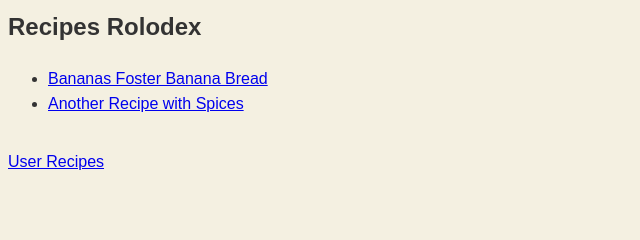
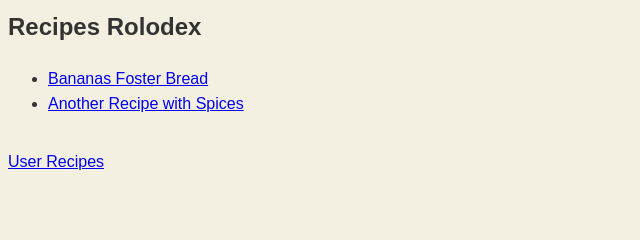
Before and after one commit to evankirk/UserRecipes, a plain HTML site: page spices.html in a window 1280 px wide. Shown: the part 178-418 px from the top of the page, 0-640 px from the left. Drawn offline with Linux system fonts and the light colour scheme.

Commit message:
recipe name change

```diff
--- a/spices.html
+++ b/spices.html
@@ -17,7 +17,7 @@
     <section>
         <h2>Recipes Rolodex</h2>
         <ul>
-            <li><a href="banana-bread.html">Bananas Foster Banana Bread</a></li>
+            <li><a href="banana-bread.html">Bananas Foster Bread</a></li>
             <li><a href="another-recipe.html">Another Recipe with Spices</a></li>
             <!-- Add more recipes as needed -->
         </ul>
```
